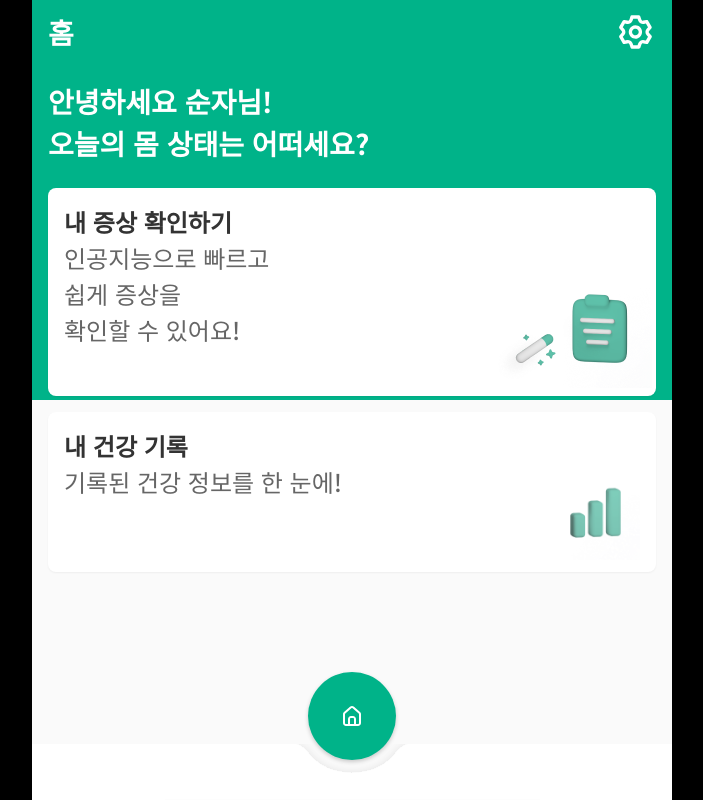
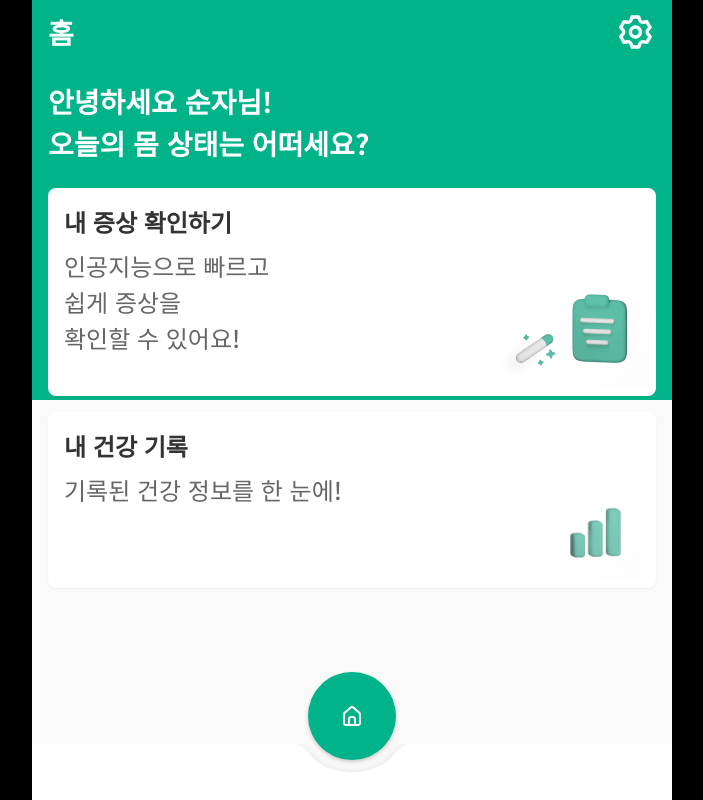
Before and after one commit to 9oormthon-univ/2024_DANPOONG_TEAM_23_FE, a React (Vite) app: page / in a window 1280 px wide. Shown: the whole page, without its empty margins (288-991 px from the left). Built offline with nearby package versions, Linux system fonts and the light colour scheme; what @use-funnel/react-router-dom, cva would draw is missing.

Commit message:
feat: adjust button spacing and content area height in Root component

```diff
--- a/src/routes/root.tsx
+++ b/src/routes/root.tsx
@@ -12,7 +12,7 @@ function Root() {
     <div className="relative h-dvh w-dvw max-w-screen-sm">
       <div className="absolute top-0 h-[50dvh] w-full bg-primary-500" />
 
-      <div className="relative">
+      <div className="relative h-full overflow-auto pb-40">
         <div className="flex h-16 w-full items-center justify-between px-4">
           <h1 className="text-xl font-bold text-white">홈</h1>
           <Link to="/settings">
@@ -34,13 +34,13 @@ function Root() {
         <div className="mt-6 flex flex-col gap-4 px-4">
           <Link
             to="/health-diary"
-            className="relative flex h-52 gap-2 rounded-sm bg-white p-4 shadow-sm"
+            className="relative flex h-52 gap-4 rounded-sm bg-white p-4 shadow-sm"
           >
             <div>
               <p className="text-lg font-bold text-gray-800">
                 내 증상 확인하기
               </p>
-              <p className="text-lg font-medium text-gray-500">
+              <p className="mt-2 text-lg font-medium text-gray-500">
                 인공지능으로 빠르고
                 <br />
                 쉽게 증상을
@@ -58,15 +58,15 @@ function Root() {
 
           <Link
             to="/my-health-history"
-            className="relative h-40 items-center gap-2 rounded-sm bg-white p-4 shadow-sm"
+            className="relative h-44 items-center gap-2 rounded-sm bg-white p-4 shadow-sm"
           >
             <div>
               <p className="text-lg font-bold text-gray-800">내 건강 기록</p>
-              <p className="text-lg font-medium text-gray-500">
+              <p className="mt-2 text-lg font-medium text-gray-500">
                 기록된 건강 정보를 한 눈에!
               </p>
             </div>
-            <div className="absolute bottom-3 right-4">
+            <div className="absolute bottom-2 right-4">
               <img src={Chart} className="size-28" />
             </div>
           </Link>
```
